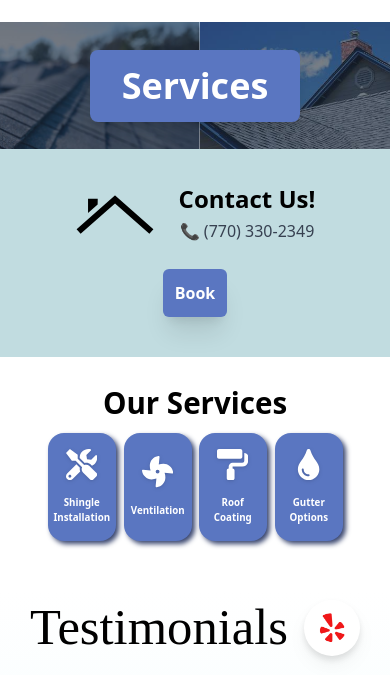
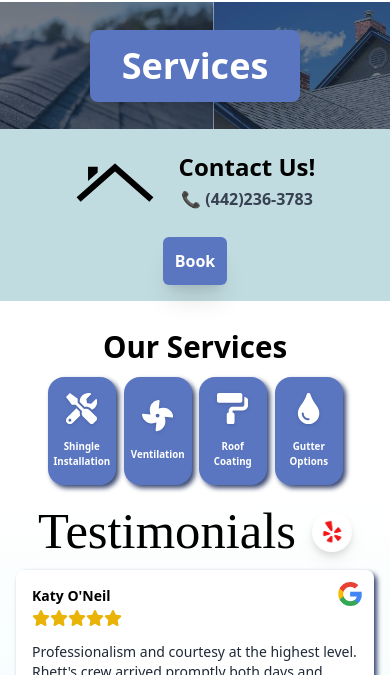
Before and after one commit to Rhettburnham/roofing-co, a React (Vite) app: page / in a window 390 px wide. Shown: the part 893-1568 px from the top of the page. Built offline with nearby package versions, Linux system fonts and the light colour scheme.

Commit message:
general phone squish

```diff
--- a/src/components/BasicMap.jsx
+++ b/src/components/BasicMap.jsx
@@ -215,7 +215,7 @@ const BasicMap = () => {
         </div>
 
         {/* Content Container */}
-        <div className="w-full md:w-2/5 flex flex-col md:h-full mb-5 md:mb-0">
+        <div className="w-full md:w-2/5 flex flex-col md:h-full  md:mb-0">
           {/* Tabs for Service Hours and Service Locations */}
           <div className="flex w-full justify-between mb-[1vh] border-2 border-white">
             <button
--- a/src/components/Booking.jsx
+++ b/src/components/Booking.jsx
@@ -142,7 +142,7 @@ const Booking = () => {
 
   return (
     <div
-      className="flex flex-col items-center p-6 faint-color w-full"
+      className="flex flex-col items-center pt-3 faint-color w-full"
       id="booking"
     >
       {/* Header Section */}
@@ -153,9 +153,9 @@ const Booking = () => {
             <h2 className="text-2xl md:text-3xl font-bold text-black">
               Contact Us!
             </h2>
-            <p className="text-base md:text-lg text-gray-700 mt-1">
-              📞 (770) 330-2349
-            </p>
+            <div className="font-bold text-base md:text-lg text-gray-700 mt-1">
+              <a href="tel:4422363783">📞 (442)236-3783</a>
+            </div>
           </div>
         </div>
       </div>
--- a/src/components/Footer.jsx
+++ b/src/components/Footer.jsx
@@ -56,7 +56,9 @@ const Footer = () => {
             1575 Clairmont Rd<br />
             Decatur, GA 30033
             </p>
-            <p className="text-gray-400 mt-2">Phone: (442) 236-3783</p>
+            <div className=" text-gray-400 mt-2">
+                <a href="tel:4422363783">Phone: (442)236-3783</a>
+            </div>
             <p className="text-gray-400">Email: Rhett.Burnham@emory.edu</p>
           </div>
         </div>
--- a/src/components/Packages.jsx
+++ b/src/components/Packages.jsx
@@ -57,7 +57,7 @@ const Packages = () => {
   return (
     <div className="w-full md:px-9">
       <div className="relative overflow-hidden">
-        <section className="my-6">
+        <section className="mb-2 md:my-6">
           <h2 className="flex justify-center text-[3.5vh] font-semibold mb-1 text-center my-6">
             Our Services
           </h2>
--- a/src/components/Testimonials.jsx
+++ b/src/components/Testimonials.jsx
@@ -120,7 +120,7 @@ const Testimonials = () => {
   return (
     <section id="testimonials" className="relative bg-gradient-to-t from-faint-color to-white">
       {/* Centered "Testimonials" Heading with Icon Button for Rhett's Roofing */}
-      <div className="flex items-center justify-center my-6 px-6 md:px-0">
+      <div className="flex items-center justify-center md:mb-3 px-6 md:px-0">
         <h2
           className="text-[6vh] md:text-5xl font-serif mr-4 "
           style={{ fontFamily: "Times New Roman, Times, serif" }}
@@ -129,13 +129,13 @@ const Testimonials = () => {
         </h2>
         <button
           onClick={handleSwap}
-          className="bg-white p-3 rounded-full drop-shadow-lg hover:shadow-xl transition-shadow duration-300"
+          className="bg-white p-2 rounded-full drop-shadow-lg hover:shadow-xl transition-shadow duration-300"
           aria-label="Switch Testimonials Data Set"
         >
           <img
             src={activeSet === 1 ? yelpIcon : googleIcon}
             alt="Icon"
-            className="w-8 h-8"
+            className="w-6 h-6 md:w-8 md:h-8"
           />
         </button>
       </div>
```
